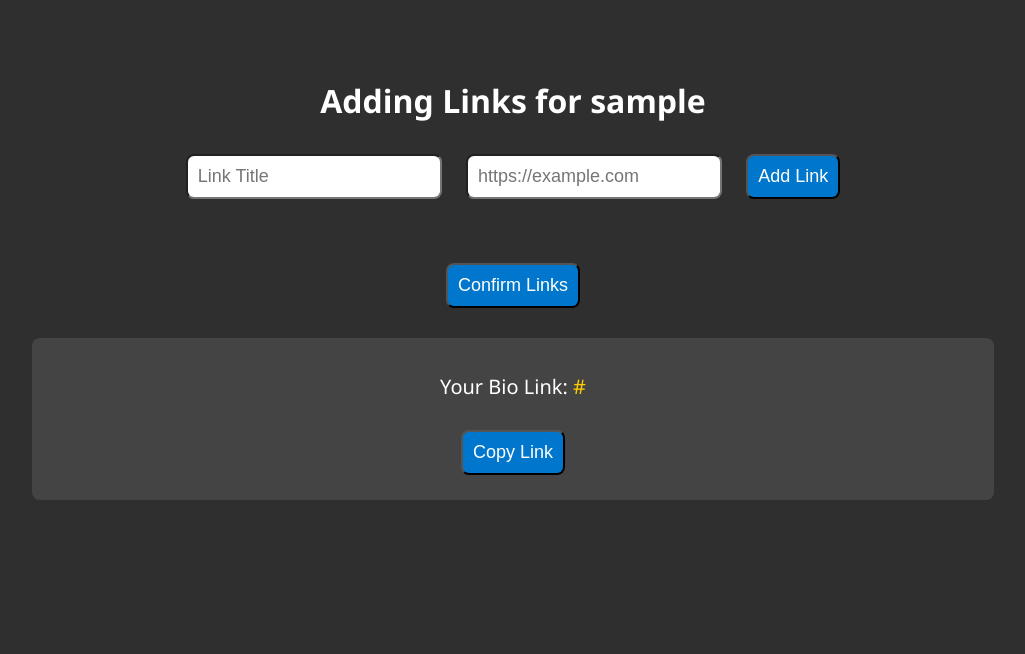
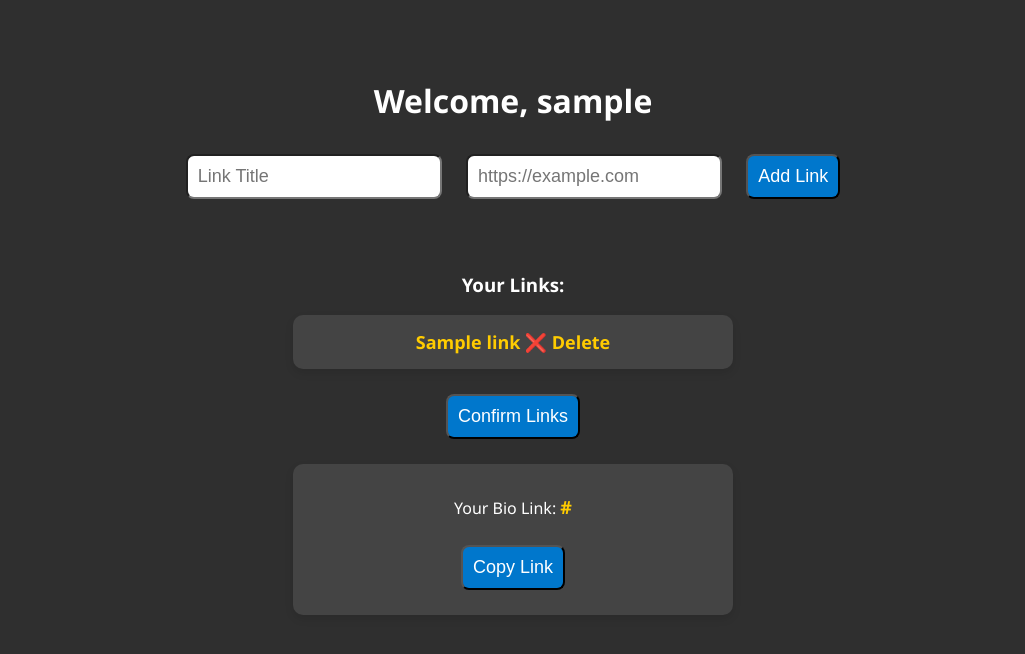
Before and after one commit to crsbo/my-links-app, a Flask app: template templates/links.html in a window 1280 px wide. Shown: the top 654 px of the page, without its empty margins (127-1152 px from the left). Run offline with Flask 3, Linux system fonts and the light colour scheme; the template is opened without the code that fills it: most values are stand-ins (such as "Sample title", 1, 10 or a date in 2020).

Commit message:
Update links.html

```diff
--- a/templates/links.html
+++ b/templates/links.html
@@ -10,9 +10,6 @@
             color: white;
             text-align: center;
             padding: 50px;
-        }
-        h1 {
-            color: #fff;
         }
         input, button {
             font-size: 18px;
@@ -30,38 +27,53 @@
             transform: scale(1.1);
             background-color: #005fa3;
         }
-        .bio-link {
-            margin-top: 20px;
-            font-size: 20px;
-            background-color: #444;
-            padding: 15px;
-            border-radius: 8px;
-            display: inline-block;
+        .link-card {
+            background: #444;
+            border-radius: 10px;
+            padding: 15px 20px;
+            margin: 15px auto;
             width: 80%;
+            max-width: 400px;
+            box-shadow: 0 4px 8px rgba(0,0,0,0.1);
         }
-        .bio-link a {
+        .link-card a {
+            text-decoration: none;
             color: #ffcc00;
-            text-decoration: none;
+            font-weight: bold;
+            font-size: 18px;
         }
-        .bio-link a:hover {
+        .link-card a:hover {
             color: #ff9900;
         }
     </style>
 </head>
 <body>
-    <h1>Adding Links for {{ username }}</h1>
+    <h1>Welcome, {{ username }}</h1>
+
     <form method="POST">
         <input type="text" name="title" placeholder="Link Title" required>
         <input type="text" name="url" placeholder="https://example.com" required>
         <button type="submit">Add Link</button>
     </form>
+
     <br><br>
+
+    {% if links %}
+        <h3>Your Links:</h3>
+        {% for title, url in links %}
+            <div class="link-card">
+                <a href="{{ url }}" target="_blank">{{ title }}</a>
+                <a href="{{ url_for('delete_link', username=username, index=loop.index0) }}">❌ Delete</a>
+            </div>
+        {% endfor %}
+    {% endif %}
+
     <form action="/confirm_links/{{ username }}" method="POST">
         <button type="submit">Confirm Links</button>
     </form>
 
     {% if bio_url %}
-        <div class="bio-link">
+        <div class="link-card">
             <p>Your Bio Link: <a href="{{ bio_url }}" target="_blank">{{ bio_url }}</a></p>
             <button onclick="copyToClipboard('{{ bio_url }}')">Copy Link</button>
         </div>
```
